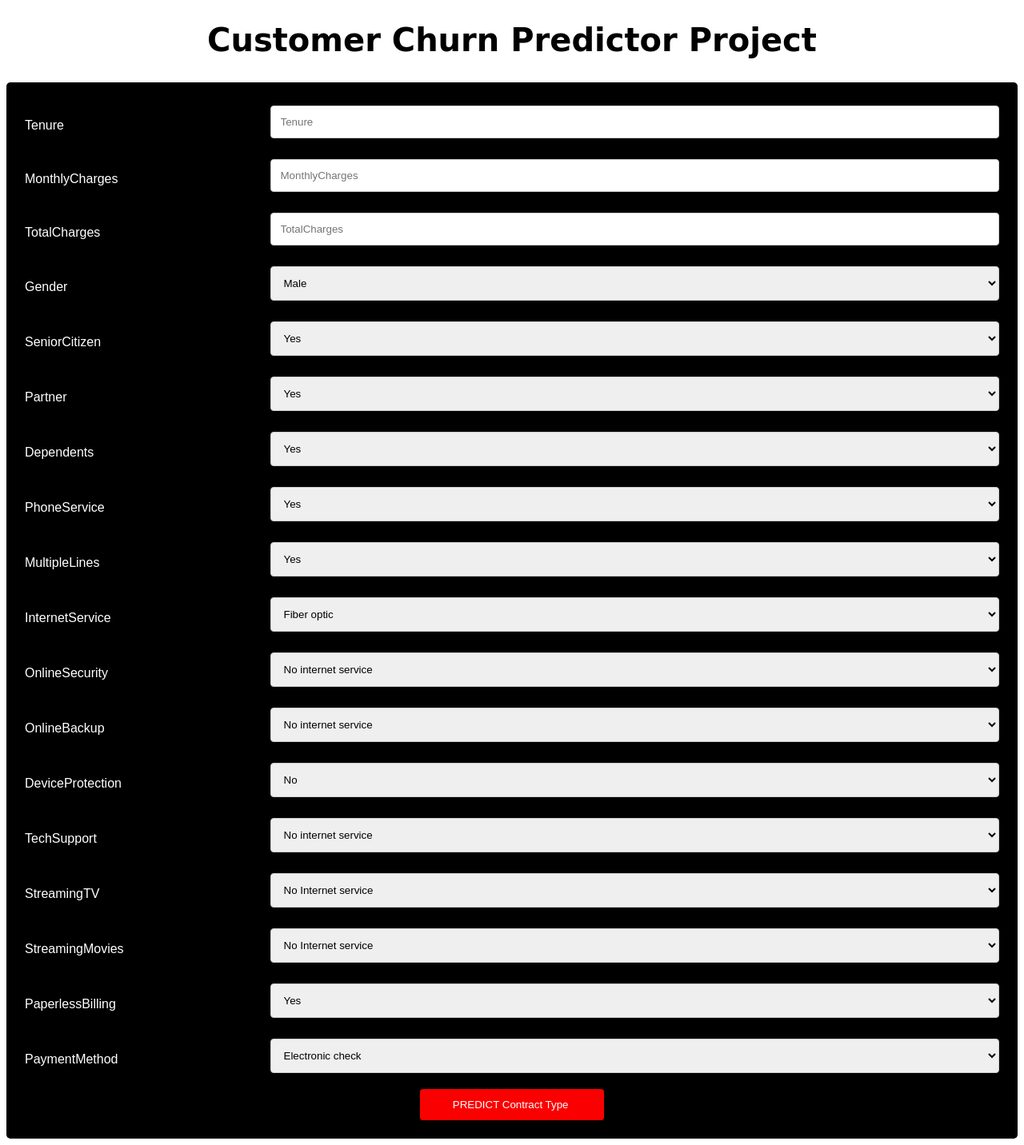
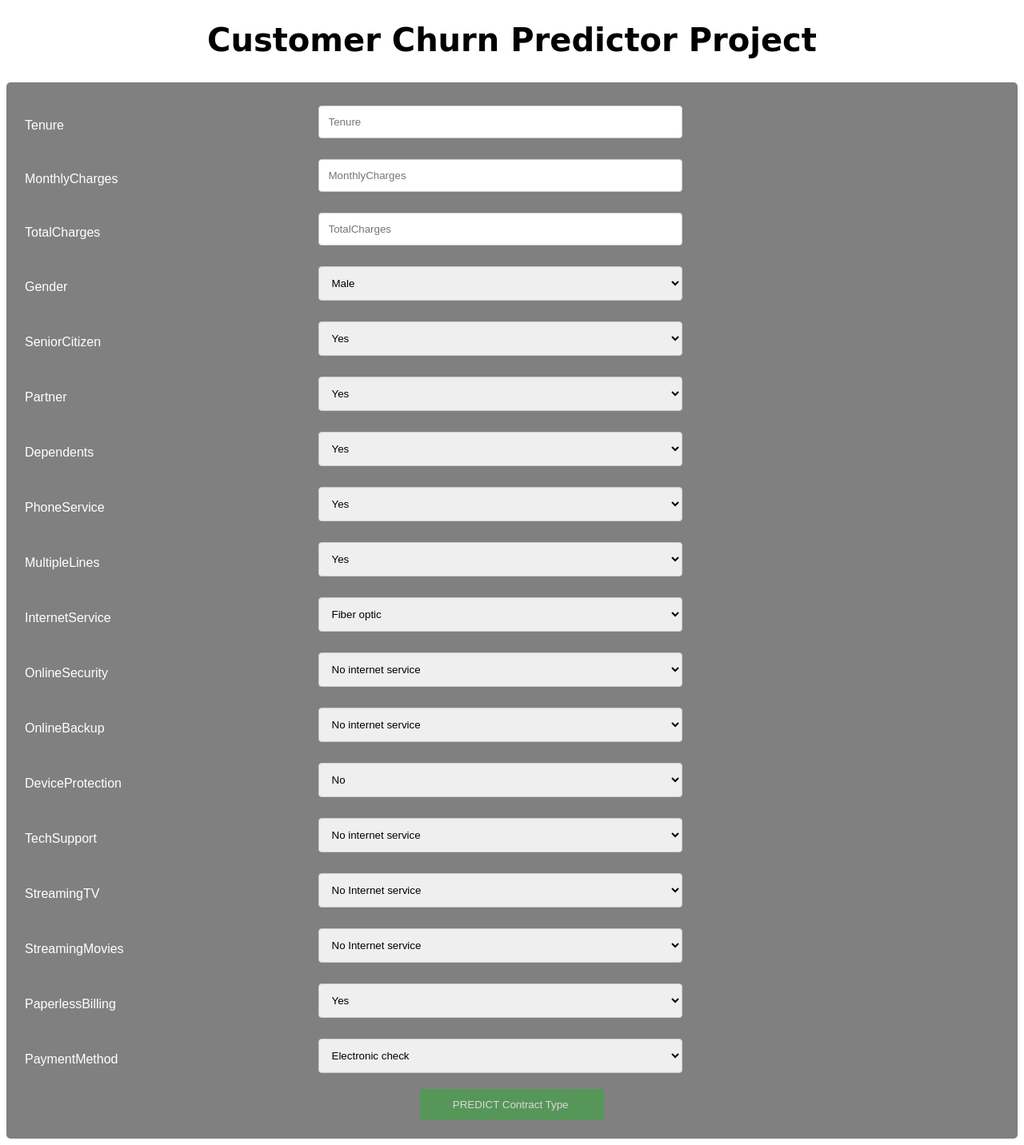
Before and after one commit to venkateshchittinidi/churn_demo, a Flask app: page / in a window 1280 px wide. Shown: the whole page at 80% size. Run offline with Flask 2, Linux system fonts and the light colour scheme; parts of the project's set-up code (start-up, migrations or seed data) failed here and were passed over.

Commit message:
Update homepage.html
testing

```diff
--- a/template/homepage.html
+++ b/template/homepage.html
@@ -16,13 +16,12 @@ h1 {
 
 
 input[type=text], .custom-select {
-width:100%;
+width:50%;
   padding: 12px;
   border: 1px solid #ccc;
   border-radius: 4px;
   box-sizing: border-box;
-  margin-top: 6px;
-  margin-bottom: 16px;
+  margin: 6px 0px 16px 60px;
   resize: vertical;
 }
 form, table{
@@ -30,24 +29,24 @@ width:100%;
 }
 
 input[type=submit] {
-  background-color: #FB0000;
+  background-color: #45a049;
   color: white;
   padding: 12px 20px;
   border: none;
   border-radius: 4px;
   cursor: pointer;
   width: 230px;
+  opacity: 0.7;
 
 }
 
 input[type=submit]:hover {
-  background-color: #45a049;
-
+  opacity: 1;
 }
 
 .container {
   border-radius: 5px;
-  background-color: black;
+  background-color: #808080;
   padding: 20px;
   display: flex;
 }
@@ -98,8 +97,8 @@ width:25%;
      <td  class="col-label"> <label>SeniorCitizen</label></td>
       <td  class="col-input">
         <select class="custom-select" name="SeniorCitizen">
-            <option value="1">Yes</option>
-            <option value="0">No</option>
+            <option value=1>Yes</option>
+            <option value=0>No</option>
         </select></td></tr>
 
 <tr>
```
